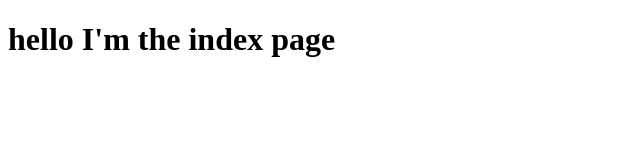
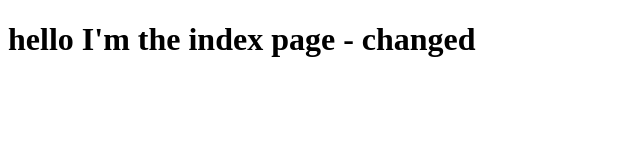
Before and after one commit to aitchiss/lighthouse-test-site, a website: page build/index.html in a window 1280 px wide. Shown: the whole page, without its empty margins (0-640 px from the left). Drawn offline with Linux system fonts and the light colour scheme.

Commit message:
Update index.html

```diff
--- a/build/index.html
+++ b/build/index.html
@@ -7,6 +7,6 @@
     <title>Index page</title>
 </head>
 <body>
-    <h1>hello I'm the index page</h1>
+    <h1>hello I'm the index page - changed</h1>
 </body>
 </html>
```
